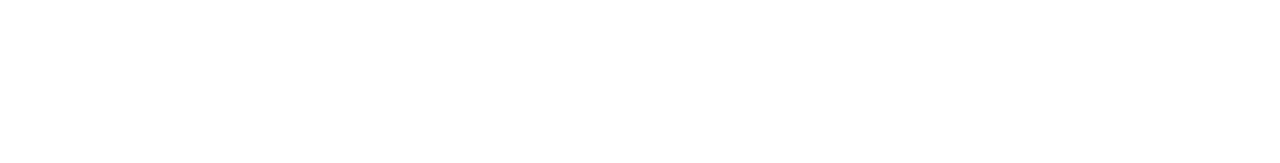
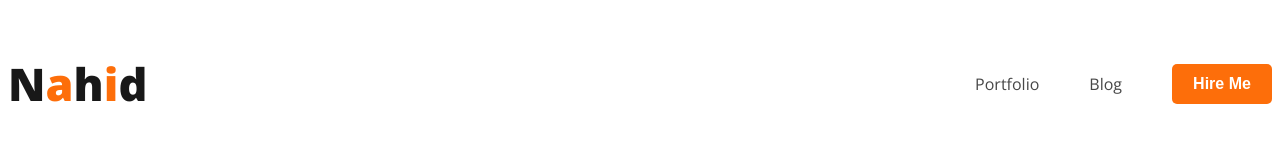
Before and after one commit to nhnaahid/web-developer-portfolio, a plain HTML site: page index.html in a window 1280 px wide. Drawn offline with nearby package versions, Linux system fonts and the light colour scheme.

Commit message:
Navbar Added

```diff
--- a/index.html
+++ b/index.html
@@ -1,13 +1,26 @@
 <!DOCTYPE html>
 <html lang="en">
+
 <head>
     <meta charset="UTF-8">
     <meta name="viewport" content="width=device-width, initial-scale=1.0">
     <title>Nahid-Portfolio</title>
+    <link rel="preconnect" href="https://fonts.googleapis.com">
+    <link rel="preconnect" href="https://fonts.gstatic.com" crossorigin>
+    <link href="https://fonts.googleapis.com/css2?family=Open+Sans:wght@400;700;800&display=swap" rel="stylesheet">
+    <link rel="stylesheet" href="styles/style.css">
 </head>
+
 <body>
     <header>
-
+        <nav>
+            <h3 class="nav-title">N<span class="text-primary">a</span>h<span class="text-primary">i</span>d</h3>
+            <ul>
+                <li><a href="">Portfolio</a></li>
+                <li><a href="">Blog</a></li>
+                <button class="btn-primary">Hire Me</button>
+            </ul>
+        </nav>
     </header>
     <main>
 
@@ -16,4 +29,5 @@
 
     </footer>
 </body>
+
 </html>
--- a/styles/style.css
+++ b/styles/style.css
@@ -0,0 +1,49 @@
+/* Common Shared Styles */
+body {
+    font-family: 'Lato', 'sans-serif';
+    font-family: 'Open Sans', sans-serif;
+}
+
+.text-primary {
+    color: #FD6E0A;
+}
+
+.btn-primary {
+    border-radius: 5px;
+    background: #FD6E0A;
+    border: 0;
+    color: white;
+    width: 100px;
+    height: 40px;
+    font-size: 16px;
+    font-weight: 600;
+    padding: 10px;
+}
+
+/* Navigation bar styling */
+nav {
+    display: flex;
+    align-items: center;
+    justify-content: space-between;
+}
+
+.nav-title {
+    color: var(--Dark-01, #181818);
+    font-size: 45px;
+    font-weight: 800;
+}
+
+nav>ul {
+    display: flex;
+    align-items: center;
+}
+
+nav li {
+    margin-right: 50px;
+    list-style: none;
+}
+
+nav li a {
+    text-decoration: none;
+    color: #474747;
+}
```
